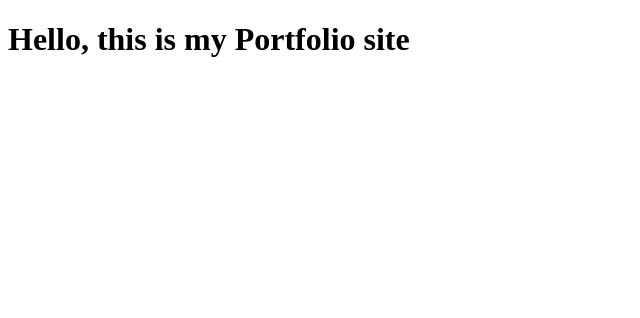
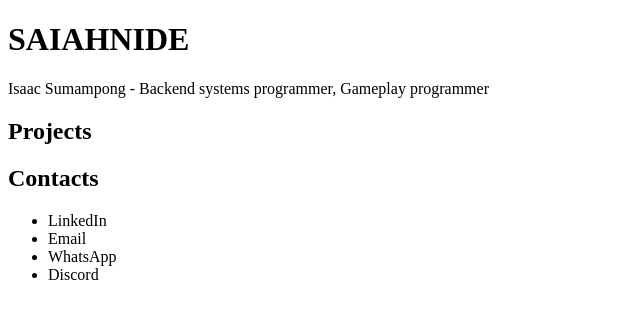
Before and after one commit to Saiahnide/Saiahnide.github.io, a plain HTML site: page index.html in a window 1280 px wide. Shown: the whole page, without its empty margins (0-640 px from the left). Drawn offline with Linux system fonts and the light colour scheme.

Commit message:
Added sections to index

```diff
--- a/index.html
+++ b/index.html
@@ -2,9 +2,26 @@
 
 <html>
 	<head>
-		<title>Saiahnide - Portfolio</title>
+		<title>Saiahnide</title>
 	</head>
 	<body>
-		<h1>Hello, this is my Portfolio site</h1>
+		<header>
+			<h1>SAIAHNIDE</h1>
+			<p>Isaac Sumampong - Backend systems programmer, Gameplay programmer</p>
+		</header>
+
+		<section id="projects">
+			<h2>Projects</h2>
+		</section>
+
+		<section id="contacts">
+			<h2>Contacts</h2>
+			<ul>
+				<li>LinkedIn</li>
+				<li>Email</li>
+				<li>WhatsApp</li>
+				<li>Discord</li>
+			</ul>
+		</section>
 	</body>
 </html>
```
